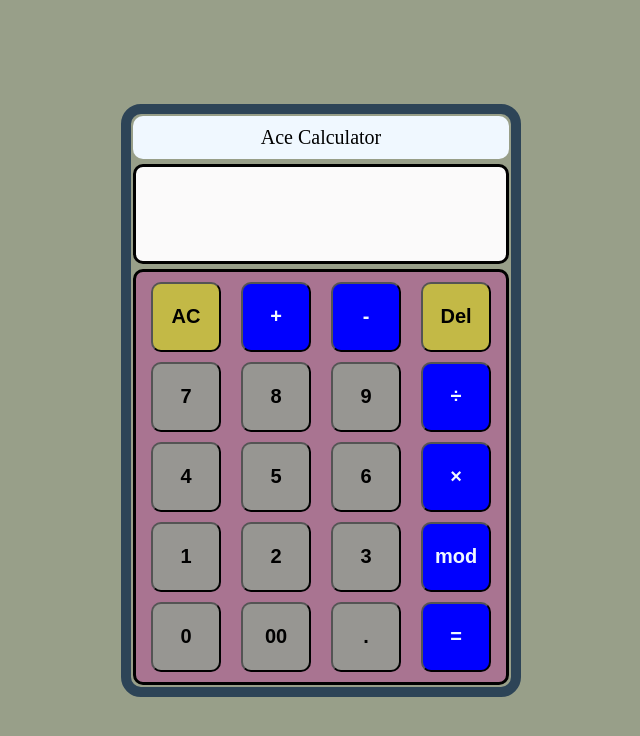
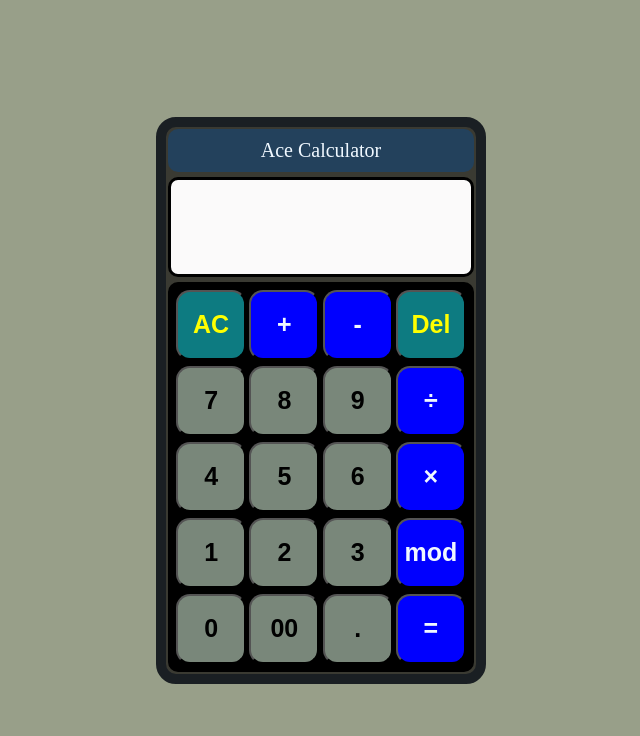
Before and after one commit to Rex-noir/calculator, a website with bundled scripts: page index.html in a window 1280 px wide. Shown: the whole page, without its empty margins (319-959 px from the left). Built offline with nearby package versions, Linux system fonts and the light colour scheme.

Commit message:
Redesign overall layout

```diff
--- a/style.css
+++ b/style.css
@@ -16,14 +16,15 @@ body{
 .container{
     display: flex;
     flex-direction: column;
-    border: 10px solid rgb(45, 68, 87);
+    border: 10px solid rgb(26, 31, 35);
     padding: 2px;
     gap: 5px;
     border-radius: 20px;
-    width: 400px;
+    width: 330px;
+    background-color: rgb(58, 58, 50);
 }
 .logMsg{
-    background-color: aliceblue;
+    background-color: rgb(35, 65, 92);
     border-radius: 10px;
     display: flex;
     justify-content: center;
@@ -33,7 +34,7 @@ body{
 .logMsg span{
     font-size: 20px;
     padding: 10px;
-
+    color: aliceblue;
 }
 
 .result-screen{
@@ -59,34 +60,39 @@ body{
 .keys-wrapper{
     display: flex;
     flex-direction: column;
-    gap: 10px;
-    padding: 10px;
-    background-color: rgba(194, 52, 158, 0.397);
+    gap: 6px;
+    padding: 5px;
+    background-color: rgb(0, 0, 0);
     border-radius: 10px;
     border: 3px solid;
 }
 
 .row{
     display: flex;
-    gap: 10px;
     justify-content: space-around;
+    gap: 3px;
 }
 .button{
-    padding: 10px;
     width: 70px;
     height: 70px;
-    border-radius: 10px;
+    border-radius: 20%;
     font-weight: bolder;
-    background-color: rgba(139, 173, 148, 0.604);
-    font-size: 20px;
+    background-color: rgba(200, 224, 202, 0.604);
+    font-size: 25px;
 }
 .button:hover{
     background-color: rgb(68, 65, 64);
     color: rgb(255, 255, 255);
+    border:solid 2px rgb(255, 255, 255);
+}
+.button:active {
+    transform: translateY(2px); /* Move the button 2 pixels down when clicked */
+    box-shadow: 0 0 5px rgba(0, 0, 0, 0.3); /* Add a slight shadow effect */
 }
 
 .ac{
-    background-color: rgba(210, 223, 32, 0.651);
+    background-color: rgba(20, 189, 198, 0.651);
+    color: yellow;
 }
 .operator{
     background-color: blue;
```
